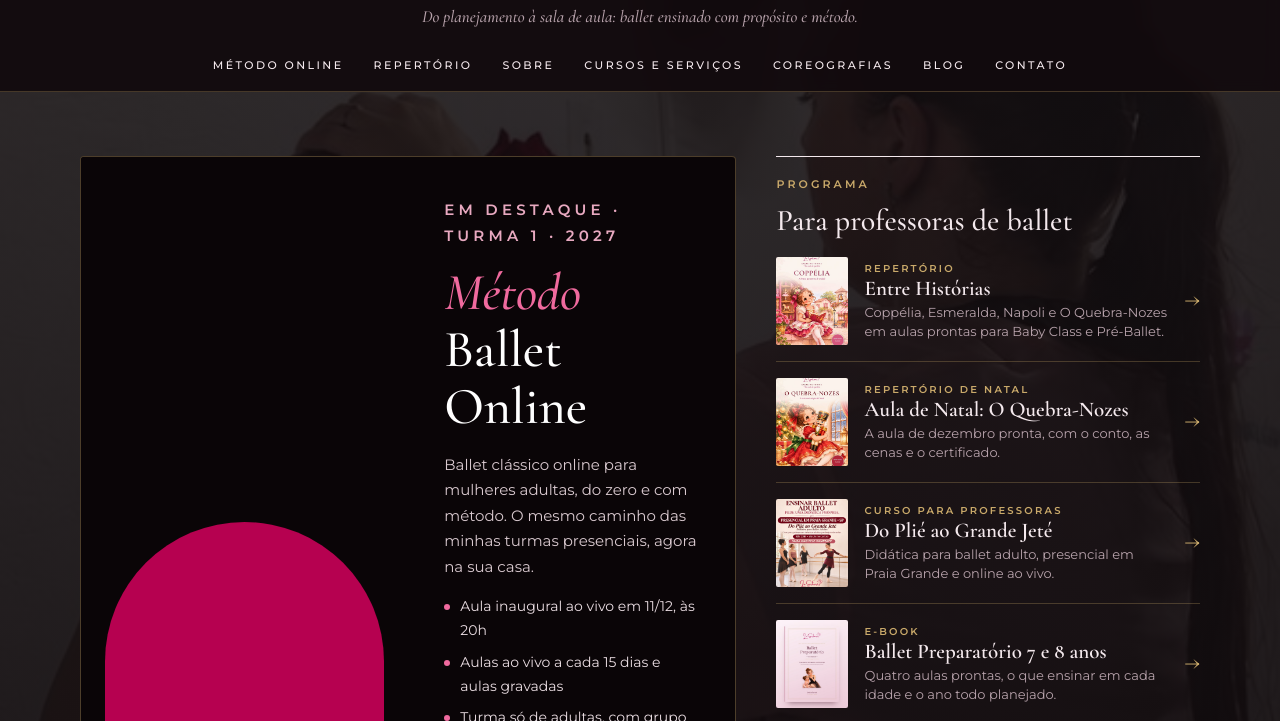
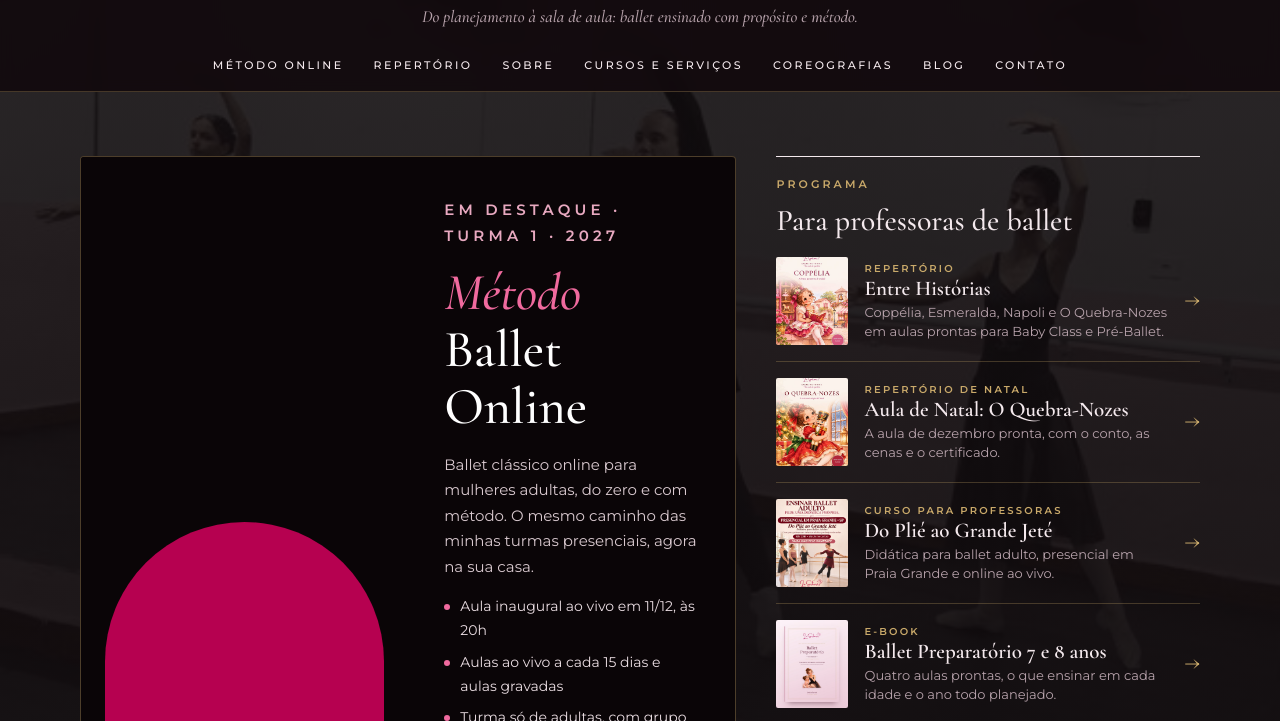
Before and after one commit to professoraleticiasartori-gif/lesartori-site, a plain HTML site: page inicio-novo.html in a window 1280 px wide. Shown: the part 79-800 px from the top of the page. Drawn offline with nearby package versions, Linux system fonts and the light colour scheme.

Commit message:
Prévia: marca d’água com a foto da aula de centro

```diff
--- a/inicio-novo.html
+++ b/inicio-novo.html
@@ -188,7 +188,7 @@ footer img{height:44px;width:auto;margin:0 auto 10px}
 :root{--marfim:#120A0E;--papel:rgba(255,255,255,.025);--blush:rgba(194,24,91,.08);--vinho:#F4E9ED;--magenta:#C2185B;--ouro:#C9A96A;--ouro-claro:rgba(201,169,106,.28);--texto:#E8DCE1;--suave:#B7A2AB;--noite:#0A0507}
 html{background:#120A0E}
 body{background:transparent;position:relative;isolation:isolate}
-body::before{content:"";position:fixed;inset:0;z-index:-1;pointer-events:none;background:linear-gradient(rgba(18,10,14,.86),rgba(18,10,14,.93)),url(le-flor.jpg) center 30%/cover no-repeat;filter:grayscale(.35)}
+body::before{content:"";position:fixed;inset:0;z-index:-1;pointer-events:none;background:linear-gradient(rgba(18,10,14,.86),rgba(18,10,14,.93)),url(aula-centro-1.jpg) center 45%/cover no-repeat;filter:grayscale(.35)}
 header{background:rgba(18,10,14,.92);backdrop-filter:blur(6px)}
 .topo img,footer img{filter:brightness(1.6) saturate(1.1)}
 .btn-linha:hover{color:#120A0E}
```
